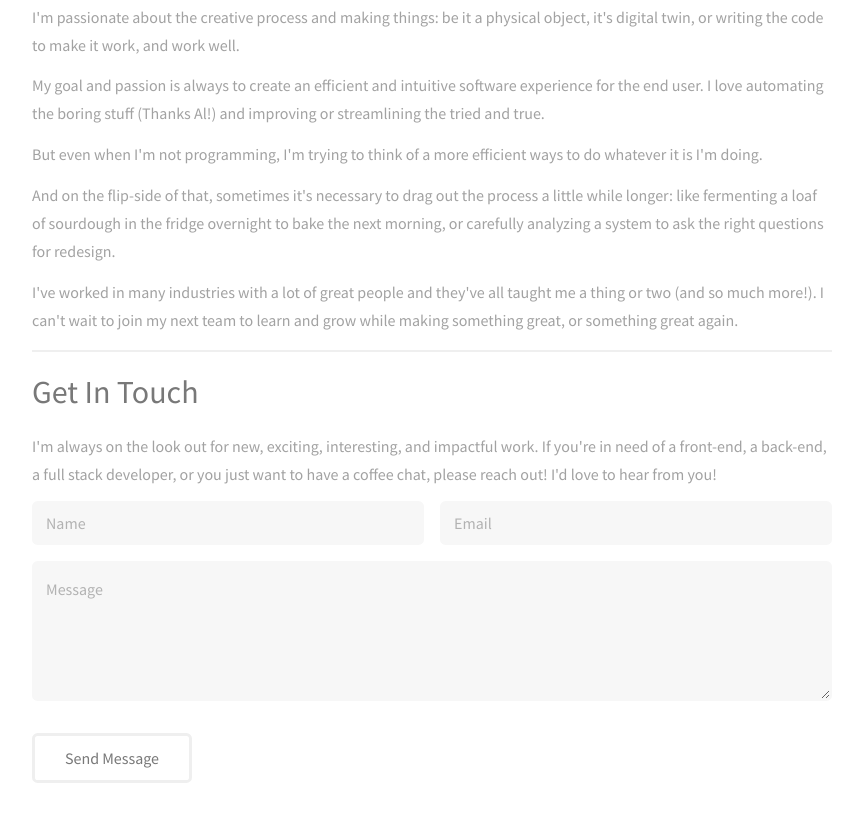
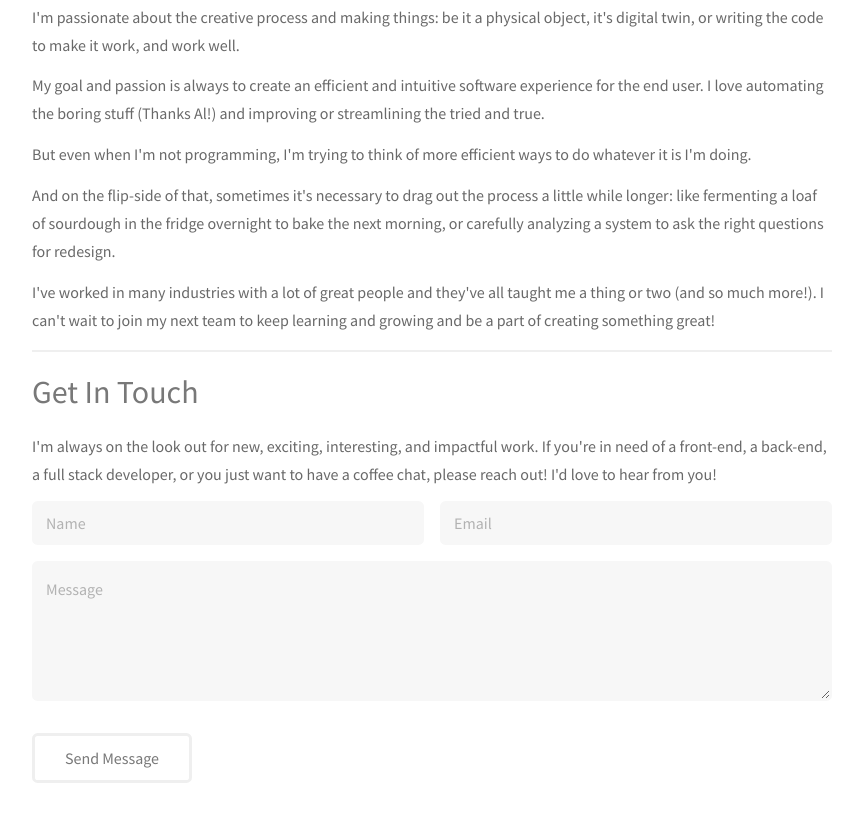
Before and after one commit to Karsyz/portfolio, a plain HTML site: page index.html in a window 1280 px wide. Shown: the part 1382-2203 px from the top of the page, without its empty margins (400-1263 px from the left). Drawn offline with Linux system fonts and the light colour scheme.

Commit message:
text editing and styling -contrast

```diff
--- a/assets/css/main.css
+++ b/assets/css/main.css
@@ -91,7 +91,7 @@ input, select, textarea {
 		}
 
 	body, input, select, textarea {
-		color: #a2a2a2;
+		color: #696969;
 		font-family: "Source Sans Pro", Helvetica, sans-serif;
 		font-size: 16pt;
 		font-weight: 400;
--- a/index.html
+++ b/index.html
@@ -107,17 +107,17 @@
 
 					<p>I have been working in engineering or tech roles and have been programming something for as long as I can remember: be it automotive or marine electrical systems, industrial robots and controls, hmi's, IoT things, cad scripts, simple static web pages, web-based time-saving tools, and even responsive full-stack apps complete with databases and api's.
 
-					<p>I have been focused on cad, robotics, and software engineering professionally since 2004 and have had the opportunity to work on some amazingly fun 	and intriguing projects for some really great companies and people.</p>
+					<p>I have been focused on cad, robotics, and software engineering professionally since 2004 and have had the opportunity to work on some amazingly fun and intriguing projects for some really great companies and people.</p>
 
-					<p>I'm passionate about the creative process and making things: be it a physical object, it's digital twin, or writing the code to make it work, and 	work well.</p>
+					<p>I'm passionate about the creative process and making things: be it a physical object, it's digital twin, or writing the code to make it work, and work well.</p>
 
-					<p>My goal and passion is always to create an efficient and intuitive software experience for the end user. I love automating the boring stuff (Thanks 	Al!) and improving or streamlining the tried and true.</p>
+					<p>My goal and passion is always to create an efficient and intuitive software experience for the end user. I love automating the boring stuff (Thanks Al!) and improving or streamlining the tried and true.</p>
 
-					<p>But even when I'm not programming, I'm trying to think of a more efficient ways to do whatever it is I'm doing. </p>
+					<p>But even when I'm not programming, I'm trying to think of more efficient ways to do whatever it is I'm doing.</p>
 
-					<p>And on the flip-side of that, sometimes it's necessary to drag out the process a little while longer: like fermenting a loaf of sourdough in the 	fridge overnight to bake the next morning, or carefully analyzing a system to ask the right questions for redesign.</p>
+					<p>And on the flip-side of that, sometimes it's necessary to drag out the process a little while longer: like fermenting a loaf of sourdough in the fridge overnight to bake the next morning, or carefully analyzing a system to ask the right questions for redesign.</p>
 
-					<p>I've worked in many industries with a lot of great people and they've all taught me a thing or two (and so much more!). I can't wait to join my 	next team to learn and grow while making something great, or something great again.</p>
+					<p>I've worked in many industries with a lot of great people and they've all taught me a thing or two (and so much more!). I can't wait to join my next team to keep learning and growing and be a part of creating something great!</p>
 			</section>
 
 
```
